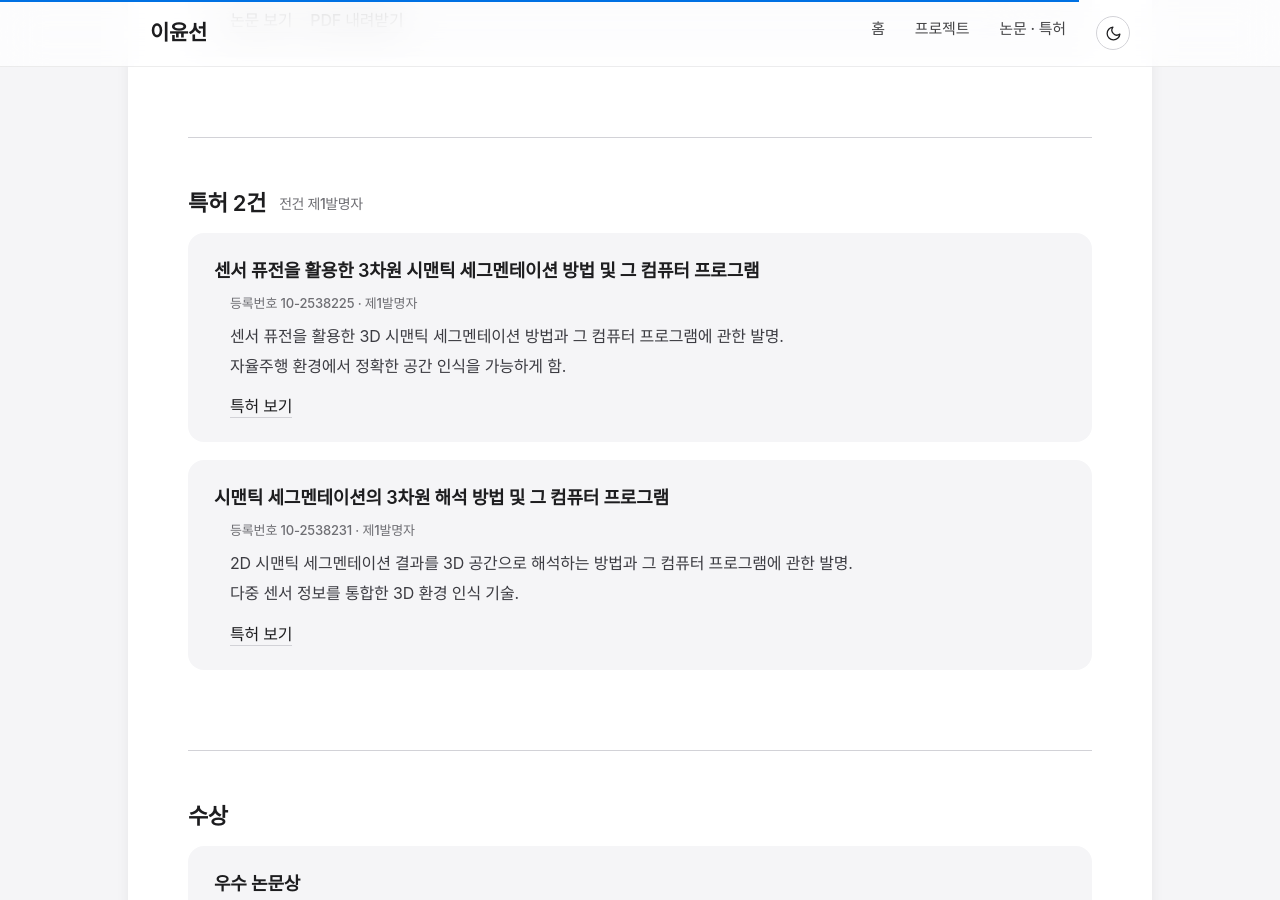
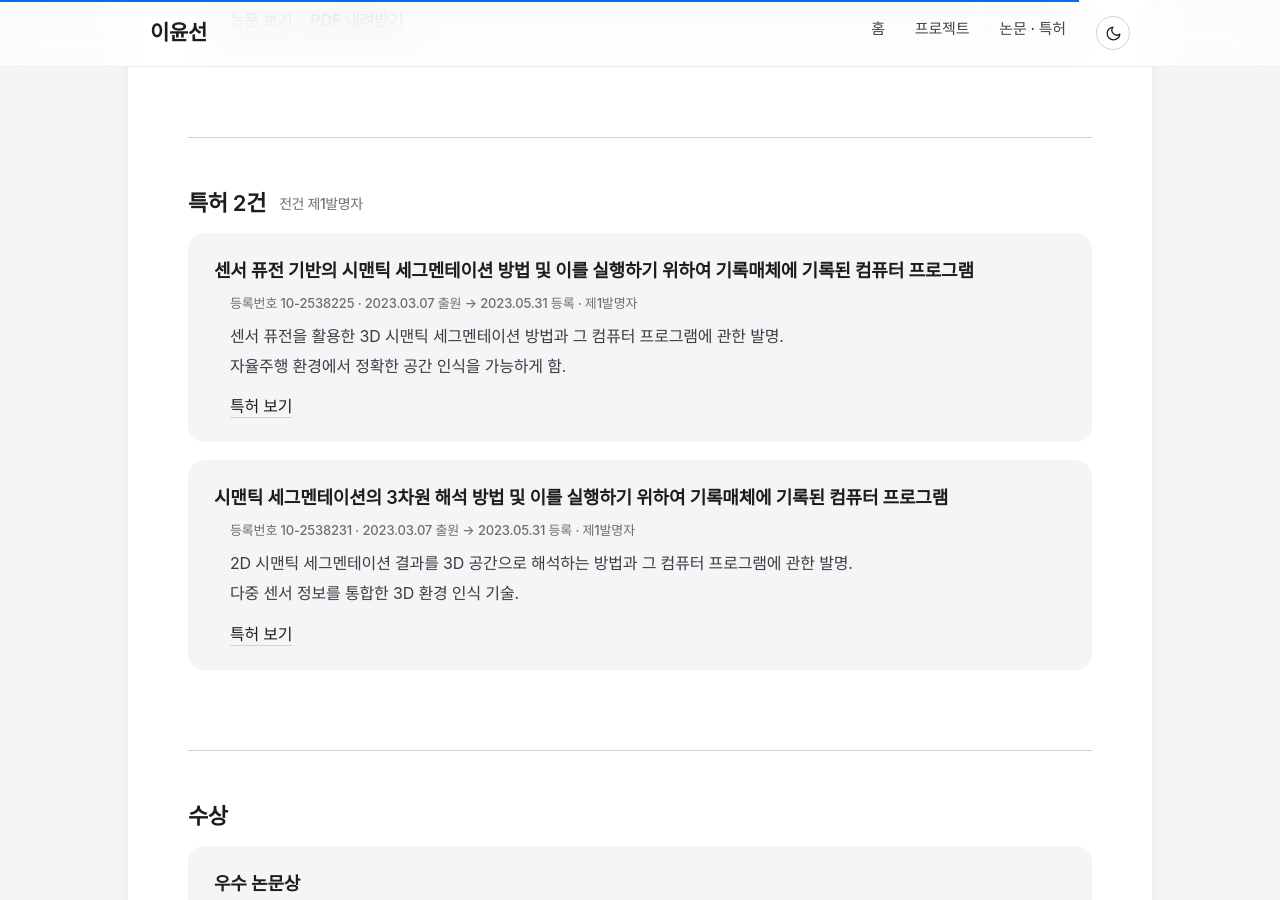
Before and after one commit to ckc5800/ckc5800.github.io, a Jekyll site: the page built from publications.html, in a window 1280 px wide and 900 px high, scrolled down 1827 px. Built offline with Jekyll 4.4.1, drawn with Linux system fonts in a browser that asks for light colours; some web fonts are replaced.

Commit message:
특허 등록 시점 병기 · 명칭을 등록원부와 일치시킴
공개 등록원부(KR102538225B1 / KR102538231B1)와 대조한 결과:
- publications.html 첫 특허 명칭이 '센서 퓨전을 활용한 3차원 시맨틱
  세그멘테이션'으로 되어 있었으나 정식 명칭은 '센서 퓨전 기반의 시맨틱
  세그멘테이션' — 두 특허 제목이 뒤섞여 '3차원'이 잘못 들어가 있었음.
  두 건 다 등록원부 정식 명칭으로 교체
- 출원 2023.03.07 → 등록 2023.05.31 병기 (둘 다 존속 중, 만료 2043.03.07)
- 이력서·프로젝트 요약에도 '(2023.05)' 병기해 출원이 아닌 등록임을 명시

Co-Authored-By: Claude Opus 5 <noreply@anthropic.com>

```diff
--- a/projects.html
+++ b/projects.html
@@ -573,7 +573,7 @@ title: 프로젝트
     <h4 class="detail-head">성과</h4>
     <ul class="detail-list">
         <li>논문 2편 게재 (제1저자, 한국자동차공학회 2022.11, 2023.04)</li>
-        <li>특허 2건 등록 (제1발명자, 등록번호: 1025382250000, 1025382310000)</li>
+        <li>특허 2건 등록 (제1발명자, 2023.05 등록, 등록번호: 1025382250000, 1025382310000)</li>
     </ul>
         </div>
     </details>
--- a/publications.html
+++ b/publications.html
@@ -73,15 +73,15 @@ title: 논문 · 특허
     <h3>특허 2건 <span class="count-note">전건 제1발명자</span></h3>
 
     <div class="publication-item">
-        <h4>센서 퓨전을 활용한 3차원 시맨틱 세그멘테이션 방법 및 그 컴퓨터 프로그램</h4>
-        <p class="meta">등록번호 10-2538225 · 제1발명자</p>
+        <h4>센서 퓨전 기반의 시맨틱 세그멘테이션 방법 및 이를 실행하기 위하여 기록매체에 기록된 컴퓨터 프로그램</h4>
+        <p class="meta">등록번호 10-2538225 · 2023.03.07 출원 → 2023.05.31 등록 · 제1발명자</p>
         <p><span class="sentence">센서 퓨전을 활용한 3D 시맨틱 세그멘테이션 방법과 그 컴퓨터 프로그램에 관한 발명.</span><span class="sentence">자율주행 환경에서 정확한 공간 인식을 가능하게 함.</span></p>
         <p class="pub-links"><a href="https://doi.org/10.8080/1020230030194" target="_blank">특허 보기</a></p>
     </div>
 
     <div class="publication-item">
-        <h4>시맨틱 세그멘테이션의 3차원 해석 방법 및 그 컴퓨터 프로그램</h4>
-        <p class="meta">등록번호 10-2538231 · 제1발명자</p>
+        <h4>시맨틱 세그멘테이션의 3차원 해석 방법 및 이를 실행하기 위하여 기록매체에 기록된 컴퓨터 프로그램</h4>
+        <p class="meta">등록번호 10-2538231 · 2023.03.07 출원 → 2023.05.31 등록 · 제1발명자</p>
         <p><span class="sentence">2D 시맨틱 세그멘테이션 결과를 3D 공간으로 해석하는 방법과 그 컴퓨터 프로그램에 관한 발명.</span><span class="sentence">다중 센서 정보를 통합한 3D 환경 인식 기술.</span></p>
         <p class="pub-links"><a href="https://doi.org/10.8080/1020230030193" target="_blank">특허 보기</a></p>
     </div>
```
Also changed, not shown: 2 other files.
